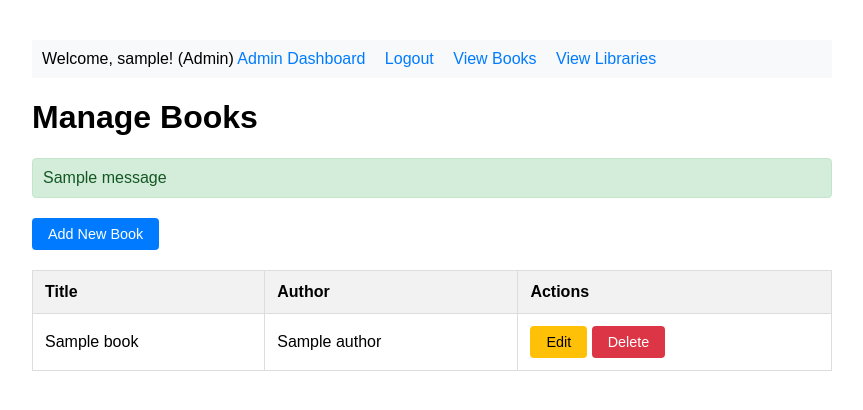
After one commit to Sherman1017/Alx_DjangoLearnLab, a Django app: page /relationship/books/manage/ in a window 1280 px wide. The commit adds this page. Shown: the top 410 px of the page, without its empty margins (208-1071 px from the left). Run offline with Django 4.2, Linux system fonts and the light colour scheme; a user stored in the database is signed in; tables that the repository leaves empty hold one stand-in row (values such as "Sample post"); one stand-in notice (Sample message) is shown.

```diff
--- a/django-models/relationship_app/models.py
+++ b/django-models/relationship_app/models.py
@@ -15,6 +15,13 @@ class Book(models.Model):
 
     def __str__(self):
         return self.title
+
+    class Meta:
+        permissions = [
+            ("can_add_book", "Can add book"),
+            ("can_change_book", "Can change book"),
+            ("can_delete_book", "Can delete book"),
+        ]
 
 class Library(models.Model):
     name = models.CharField(max_length=100)
--- /dev/null
+++ b/django-models/relationship_app/templates/relationship_app/manage_books.html
@@ -0,0 +1,103 @@
+<!DOCTYPE html>
+<html lang="en">
+<head>
+    <meta charset="UTF-8">
+    <title>Manage Books</title>
+    <style>
+        body { font-family: Arial, sans-serif; max-width: 800px; margin: 0 auto; padding: 20px; }
+        .auth-links { margin: 20px 0; padding: 10px; background: #f8f9fa; }
+        .auth-links a { margin-right: 15px; color: #007bff; text-decoration: none; }
+        .actions { margin: 20px 0; }
+        .btn { padding: 8px 16px; border: none; border-radius: 4px; cursor: pointer; text-decoration: none; display: inline-block; font-size: 0.9em; }
+        .btn-primary { background: #007bff; color: white; }
+        .btn-warning { background: #ffc107; color: black; }
+        .btn-danger { background: #dc3545; color: white; }
+        .btn-secondary { background: #6c757d; color: white; }
+        table { width: 100%; border-collapse: collapse; margin: 20px 0; }
+        th, td { border: 1px solid #ddd; padding: 12px; text-align: left; }
+        th { background-color: #f2f2f2; }
+        .no-books { text-align: center; color: #666; padding: 40px; }
+        .messages { margin: 20px 0; }
+        .alert { padding: 10px; border-radius: 4px; margin: 10px 0; }
+        .alert-success { background: #d4edda; color: #155724; border: 1px solid #c3e6cb; }
+    </style>
+</head>
+<body>
+    <div class="auth-links">
+        {% if user.is_authenticated %}
+            Welcome, {{ user.username }}!
+            {% if user.userprofile.role == 'Admin' %}
+                (Admin) <a href="{% url 'relationship_app:admin_view' %}">Admin Dashboard</a>
+            {% elif user.userprofile.role == 'Librarian' %}
+                (Librarian) <a href="{% url 'relationship_app:librarian_view' %}">Librarian Dashboard</a>
+            {% elif user.userprofile.role == 'Member' %}
+                (Member) <a href="{% url 'relationship_app:member_view' %}">Member Dashboard</a>
+            {% endif %}
+            <a href="{% url 'relationship_app:logout' %}">Logout</a>
+        {% else %}
+            <a href="{% url 'relationship_app:login' %}">Login</a>
+            <a href="{% url 'relationship_app:register' %}">Register</a>
+        {% endif %}
+        <a href="{% url 'relationship_app:book_list' %}">View Books</a>
+        <a href="{% url 'relationship_app:library_list' %}">View Libraries</a>
+    </div>
+
+    <h1>Manage Books</h1>
+
+    {% if messages %}
+    <div class="messages">
+        {% for message in messages %}
+        <div class="alert alert-{{ message.tags }}">{{ message }}</div>
+        {% endfor %}
+    </div>
+    {% endif %}
+
+    <div class="actions">
+        {% if can_add %}
+            <a href="{% url 'relationship_app:add_book' %}" class="btn btn-primary">Add New Book</a>
+        {% else %}
+            <button class="btn btn-secondary" disabled title="You don't have permission to add books">Add New Book</button>
+        {% endif %}
+    </div>
+
+    {% if books %}
+    <table>
+        <thead>
+            <tr>
+                <th>Title</th>
+                <th>Author</th>
+                <th>Actions</th>
+            </tr>
+        </thead>
+        <tbody>
+            {% for book in books %}
+            <tr>
+                <td>{{ book.title }}</td>
+                <td>{{ book.author.name }}</td>
+                <td>
+                    {% if can_change %}
+                        <a href="{% url 'relationship_app:edit_book' book.pk %}" class="btn btn-warning">Edit</a>
+                    {% else %}
+                        <button class="btn btn-secondary" disabled title="You don't have permission to edit books">Edit</button>
+                    {% endif %}
+
+                    {% if can_delete %}
+                        <a href="{% url 'relationship_app:delete_book' book.pk %}" class="btn btn-danger">Delete</a>
+                    {% else %}
+                        <button class="btn btn-secondary" disabled title="You don't have permission to delete books">Delete</button>
+                    {% endif %}
+                </td>
+            </tr>
+            {% endfor %}
+        </tbody>
+    </table>
+    {% else %}
+    <div class="no-books">
+        <p>No books available.</p>
+        {% if can_add %}
+            <a href="{% url 'relationship_app:add_book' %}" class="btn btn-primary">Add the first book</a>
+        {% endif %}
+    </div>
+    {% endif %}
+</body>
+</html>
--- a/django-models/relationship_app/urls.py
+++ b/django-models/relationship_app/urls.py
@@ -15,8 +15,14 @@ urlpatterns = [
     path('member/', views.member_view, name='member_view'),
     path('manage-roles/', views.manage_roles, name='manage_roles'),
 
+    # Book Management URLs with Permissions
+    path('books/', views.book_list, name='book_list'),
+    path('books/manage/', views.manage_books, name='manage_books'),
+    path('books/add/', views.add_book, name='add_book'),
+    path('books/<int:pk>/edit/', views.edit_book, name='edit_book'),
+    path('books/<int:pk>/delete/', views.delete_book, name='delete_book'),
+
     # Existing URLs
-    path('books/', views.book_list, name='book_list'),
     path('libraries/', views.LibraryListView.as_view(), name='library_list'),
     path('library/<int:pk>/', views.LibraryDetailView.as_view(), name='library_detail'),
 ]
--- a/django-models/relationship_app/views.py
+++ b/django-models/relationship_app/views.py
@@ -1,10 +1,13 @@
-from django.shortcuts import render, redirect
+from django.shortcuts import render, redirect, get_object_or_404
 from django.views.generic import DetailView, ListView
 from django.contrib.auth.forms import UserCreationForm, AuthenticationForm
 from django.contrib.auth import login, logout
-from django.contrib.auth.decorators import login_required, user_passes_test
-from django.contrib.auth.models import User
-from .models import Book, Library, UserProfile
+from django.contrib.auth.decorators import login_required, user_passes_test, permission_required
+from django.contrib.auth.mixins import PermissionRequiredMixin
+from django.contrib import messages
+from django.urls import reverse_lazy
+from .models import Book, Library, Author, UserProfile
+from .forms import BookForm
 
 # Helper function to check user roles
 def is_admin(user):
@@ -93,3 +96,72 @@ def manage_roles(request):
         return redirect('relationship_app:manage_roles')
 
     return render(request, 'relationship_app/manage_roles.html', {'users': users})
+
+# Custom Permission Protected Views for Books
+@login_required
+@permission_required('relationship_app.can_add_book', raise_exception=True)
+def add_book(request):
+    if request.method == 'POST':
+        form = BookForm(request.POST)
+        if form.is_valid():
+            book = form.save()
+            messages.success(request, f'Book "{book.title}" added successfully!')
+            return redirect('relationship_app:book_list')
+    else:
+        form = BookForm()
+
+    return render(request, 'relationship_app/book_form.html', {
+        'form': form,
+        'title': 'Add New Book',
+        'action': 'Add'
+    })
+
+@login_required
+@permission_required('relationship_app.can_change_book', raise_exception=True)
+def edit_book(request, pk):
+    book = get_object_or_404(Book, pk=pk)
+
+    if request.method == 'POST':
+        form = BookForm(request.POST, instance=book)
+        if form.is_valid():
+            book = form.save()
+            messages.success(request, f'Book "{book.title}" updated successfully!')
+            return redirect('relationship_app:book_list')
+    else:
+        form = BookForm(instance=book)
+
+    return render(request, 'relationship_app/book_form.html', {
+        'form': form,
+        'title': f'Edit Book: {book.title}',
+        'action': 'Update'
+    })
+
+@login_required
+@permission_required('relationship_app.can_delete_book', raise_exception=True)
+def delete_book(request, pk):
+    book = get_object_or_404(Book, pk=pk)
+
+    if request.method == 'POST':
+        book_title = book.title
+        book.delete()
+        messages.success(request, f'Book "{book_title}" deleted successfully!')
+        return redirect('relationship_app:book_list')
+
+    return render(request, 'relationship_app/book_confirm_delete.html', {
+        'book': book
+    })
+
+# Book list with management options (shows actions based on permissions)
+@login_required
+def manage_books(request):
+    books = Book.objects.all()
+    can_add = request.user.has_perm('relationship_app.can_add_book')
+    can_change = request.user.has_perm('relationship_app.can_change_book')
+    can_delete = request.user.has_perm('relationship_app.can_delete_book')
+
+    return render(request, 'relationship_app/manage_books.html', {
+        'books': books,
+        'can_add': can_add,
+        'can_change': can_change,
+        'can_delete': can_delete,
+    })
```
Also changed, not shown: django-models/LibraryProject/production_settings.py (added, +41 -0 lines), django-models/assign_permissions.py (added, +53 -0 lines), django-models/demo_permissions.py (added, +58 -0 lines), django-models/relationship_app/forms.py (added, +22 -0 lines), django-models/relationship_app/templates/relationship_app/book_confirm_delete.html (added, +34 -0 lines), django-models/relationship_app/templates/relationship_app/book_form.html (added, +52 -0 lines), django-models/relationship_app/templates/relationship_app/list_books.html (+8 -1 lines), django-models/test_permissions.py (added, +71 -0 lines), django-models/relationship_app/migrations/0003_alter_book_options.py (added).
